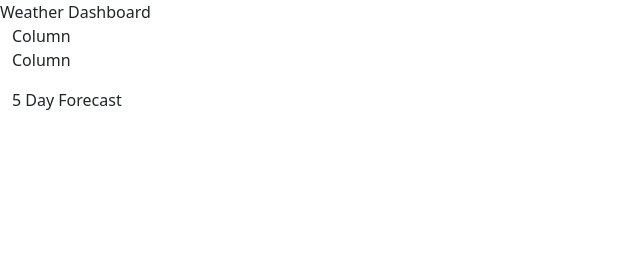
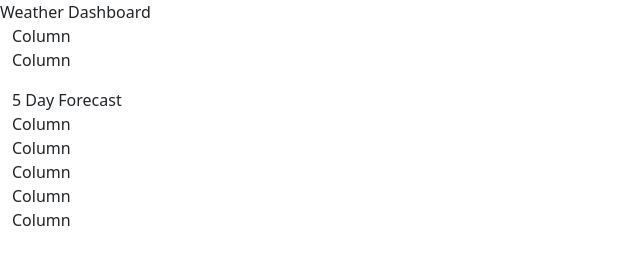
Before and after one commit to nisha4r/5-day-weather-dashboard, a plain HTML site: page index.html in a window 1280 px wide. Shown: the whole page, without its empty margins (0-640 px from the left). Drawn offline with nearby package versions, Linux system fonts and the light colour scheme.

Commit message:
5 day forecast columns

```diff
--- a/index.html
+++ b/index.html
@@ -31,6 +31,14 @@
 
                         </div>
                     </div>
+                    <div class="row-cols-2 justify-content-start align-items-start g-2">
+                        <div class="col-lg-2">Column</div>
+                        <div class="col-lg-2">Column</div>
+                        <div class="col-lg-2">Column</div>
+                        <div class="col-lg-2">Column</div>
+                        <div class="col-lg-2">Column</div>
+
+                    </div>
                 </div>
 
             </div>
```
